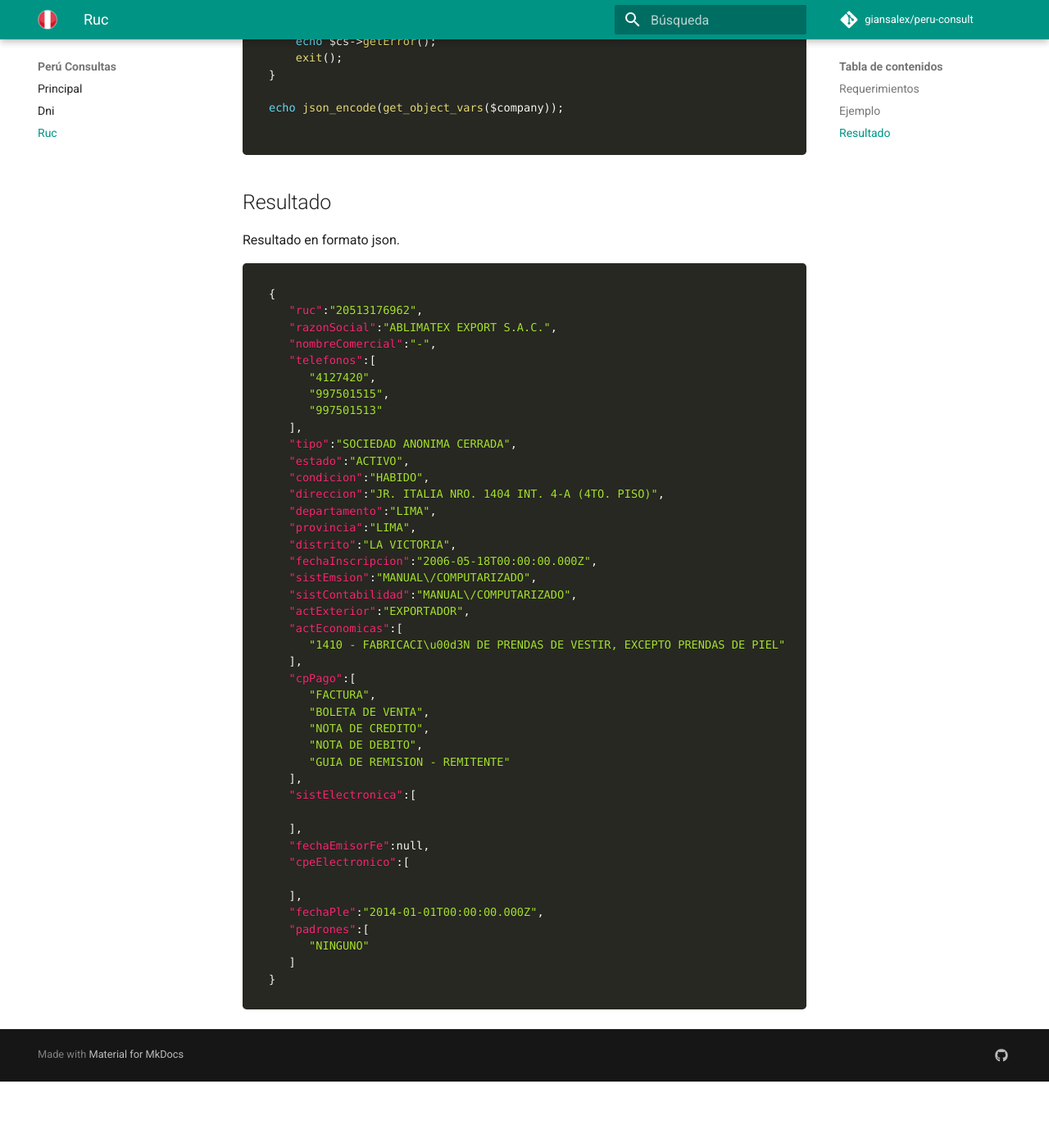
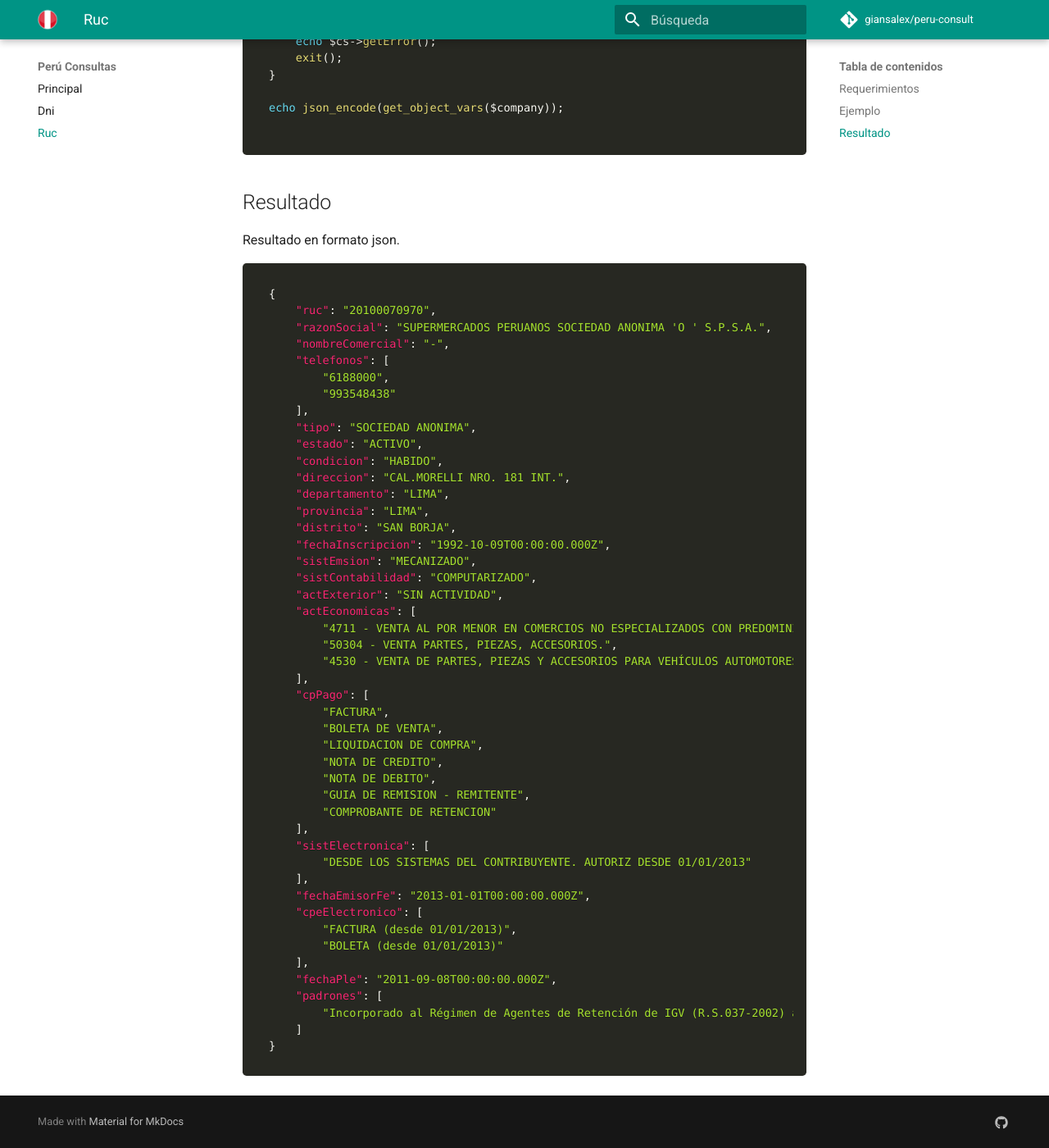
Before and after one commit to giansalex/peru-consult, an MkDocs documentation site: the page built from docs/ruc.md, in a window 1280 px wide and 1400 px high, scrolled down 583 px. Shown: the whole window at 82% size. Built offline with MkDocs 1.6.1 and Material for MkDocs 9.7.7, drawn with Linux system fonts in a browser that asks for light colours; comment, search, counter and statistics services are not loaded; old or Windows-style settings are respelled for this version of MkDocs; before the commit the page ends 1902 px from its top, so only the background shows below that; some of the changed text lies outside the part shown.

Commit message:
update samples response

````diff
--- a/docs/ruc.md
+++ b/docs/ruc.md
@@ -14,7 +14,7 @@ use Peru\Sunat\Ruc;
 
 require 'vendor/autoload.php';
 
-$ruc = '20513176962';
+$ruc = '20100070970';
 
 $cs = new Ruc();
 $company = $cs->get($ruc);
@@ -34,45 +34,49 @@ Resultado en formato json.
 
 ```json
 {
-   "ruc":"20513176962",
-   "razonSocial":"ABLIMATEX EXPORT S.A.C.",
-   "nombreComercial":"-",
-   "telefonos":[
-      "4127420",
-      "997501515",
-      "997501513"
-   ],
-   "tipo":"SOCIEDAD ANONIMA CERRADA",
-   "estado":"ACTIVO",
-   "condicion":"HABIDO",
-   "direccion":"JR. ITALIA NRO. 1404 INT. 4-A (4TO. PISO)",
-   "departamento":"LIMA",
-   "provincia":"LIMA",
-   "distrito":"LA VICTORIA",
-   "fechaInscripcion":"2006-05-18T00:00:00.000Z",
-   "sistEmsion":"MANUAL\/COMPUTARIZADO",
-   "sistContabilidad":"MANUAL\/COMPUTARIZADO",
-   "actExterior":"EXPORTADOR",
-   "actEconomicas":[
-      "1410 - FABRICACI\u00d3N DE PRENDAS DE VESTIR, EXCEPTO PRENDAS DE PIEL"
-   ],
-   "cpPago":[
-      "FACTURA",
-      "BOLETA DE VENTA",
-      "NOTA DE CREDITO",
-      "NOTA DE DEBITO",
-      "GUIA DE REMISION - REMITENTE"
-   ],
-   "sistElectronica":[
-
-   ],
-   "fechaEmisorFe":null,
-   "cpeElectronico":[
-
-   ],
-   "fechaPle":"2014-01-01T00:00:00.000Z",
-   "padrones":[
-      "NINGUNO"
-   ]
+    "ruc": "20100070970",
+    "razonSocial": "SUPERMERCADOS PERUANOS SOCIEDAD ANONIMA 'O ' S.P.S.A.",
+    "nombreComercial": "-",
+    "telefonos": [
+        "6188000",
+        "993548438"
+    ],
+    "tipo": "SOCIEDAD ANONIMA",
+    "estado": "ACTIVO",
+    "condicion": "HABIDO",
+    "direccion": "CAL.MORELLI NRO. 181 INT.",
+    "departamento": "LIMA",
+    "provincia": "LIMA",
+    "distrito": "SAN BORJA",
+    "fechaInscripcion": "1992-10-09T00:00:00.000Z",
+    "sistEmsion": "MECANIZADO",
+    "sistContabilidad": "COMPUTARIZADO",
+    "actExterior": "SIN ACTIVIDAD",
+    "actEconomicas": [
+        "4711 - VENTA AL POR MENOR EN COMERCIOS NO ESPECIALIZADOS CON PREDOMINIO DE LA VENTA DE ALIMENTOS, BEBIDAS O TABACO",
+        "50304 - VENTA PARTES, PIEZAS, ACCESORIOS.",
+        "4530 - VENTA DE PARTES, PIEZAS Y ACCESORIOS PARA VEHÍCULOS AUTOMOTORES"
+    ],
+    "cpPago": [
+        "FACTURA",
+        "BOLETA DE VENTA",
+        "LIQUIDACION DE COMPRA",
+        "NOTA DE CREDITO",
+        "NOTA DE DEBITO",
+        "GUIA DE REMISION - REMITENTE",
+        "COMPROBANTE DE RETENCION"
+    ],
+    "sistElectronica": [
+        "DESDE LOS SISTEMAS DEL CONTRIBUYENTE. AUTORIZ DESDE 01/01/2013"
+    ],
+    "fechaEmisorFe": "2013-01-01T00:00:00.000Z",
+    "cpeElectronico": [
+        "FACTURA (desde 01/01/2013)",
+        "BOLETA (desde 01/01/2013)"
+    ],
+    "fechaPle": "2011-09-08T00:00:00.000Z",
+    "padrones": [
+        "Incorporado al Régimen de Agentes de Retención de IGV (R.S.037-2002) a partir del 01/06/2002"
+    ]
 }
 ```
````
Also changed, not shown: docs/dni.md (+6 -6 lines).
